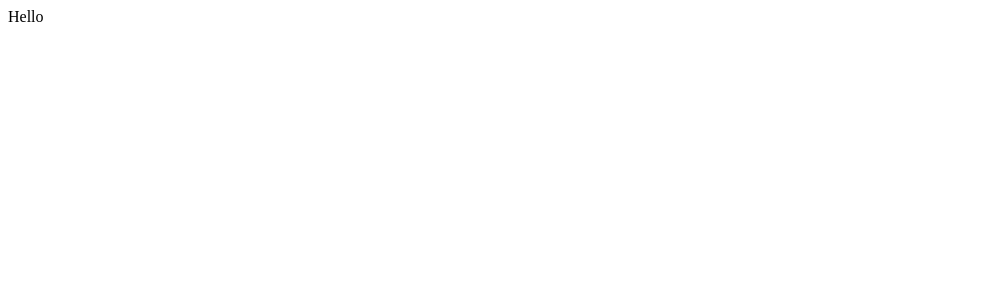
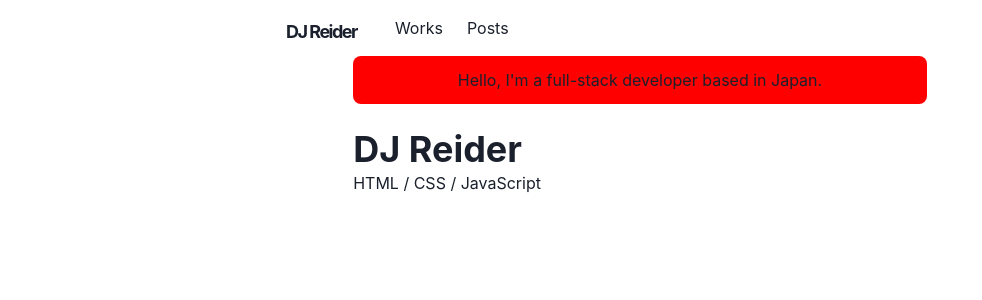
Before and after one commit to DavidReider/DJPortfolio, a Next.js app: page / in a window 1280 px wide. Shown: the top 300 px of the page, without its empty margins (0-982 px from the left). Built offline with nearby package versions, Linux system fonts and the light colour scheme.

Commit message:
Creating Navbar

```diff
--- /dev/null
+++ b/components/layouts/main.js
@@ -0,0 +1,22 @@
+import Head from 'next/head'
+import Navbar from '../navbar.js'
+import { Box, Container } from '@chakra-ui/react'
+
+const Main = ({ children, router}) => {
+    return (
+        <Box as="main" pb={8}>
+            <Head>
+                <meta name="viewport" content="width=device-width, inital-scale=1" />
+                <title>DJ Reider - Homepage</title>
+            </Head>
+
+            <Navbar path={router.asPath} />
+
+            <Container maxW="container.lg.md" pt={14}>
+                {children}
+            </Container>
+        </Box>
+    )
+}
+
+export default Main
--- /dev/null
+++ b/components/logo.js
@@ -0,0 +1,30 @@
+import Link from 'next/link'
+import { Text, useColorModeValue } from '@chakra-ui/react'
+import styled from '@emotion/styled'
+
+const LogoBox = styled.span`
+    font-weight: bold;
+    font-size: 18px;
+    display: inline-flex;
+    align-items: center;
+    height: 30px;
+    line-height: 20px;
+    padding: 10px;
+
+    &:hover img{
+        transform: rotate(20deg);
+    }
+`
+const Logo = () => {
+    return (
+        <Link href="/">
+            <a>
+                <LogoBox>
+                    <Text color={useColorModeValue('gray.800', 'whiteAlpha.900')} fontFamily="M PLUS Rounded 1c" fontWeight="bold" ml={3}> DJ Reider </Text>
+                </LogoBox>
+            </a>
+        </Link>
+    )
+}
+
+export default Logo
--- /dev/null
+++ b/components/navbar.js
@@ -0,0 +1,62 @@
+import Logo from './logo'
+import NextLink from 'next/link'
+import { Container, Box, Link, Stack, Heading, Flex, Menu, MenuItem, MenuList, MenuButton, IconButton, useColorModeValue } from '@chakra-ui/react'
+import { HamburgerIcon } from '@chakra-ui/icons'
+
+const LinkItem = ( { href, path, children} ) => {
+    const active = path === href
+    const inactiveColor = useColorModeValue('gray200', 'whiteAlpha.900')
+    return(
+        <NextLink href={href}>
+            <Link p={2} bg={active ? 'glassTeal' : undefined} color={active ? '#202023' : inactiveColor}>
+                {children}
+            </Link>
+        </NextLink>
+    )
+}
+
+const Navbar = props => {
+    const { path } = props
+
+    return (
+        <Box position="fixed" as="nav" w="100%" bg={useColorModeValue('#ffffff40', '#20202380')} style={{backdropFilter:'blur(10px)'}} zIndex={1} {...props}>
+            <Container display="flex" p={2} maxW="container.md" wrap="wrap" align="center" justify="space-between">
+                <Flex align="center" mr={5}>
+                    <Heading as="h1" size="lg" letterSpacing={'tighter'}>
+                        <Logo />
+                    </Heading>
+                </Flex>
+                <Stack direction={{base: 'column', md:'row'}} display={{base: 'none', md: 'flex'}} width={{base:'full', md: 'auto'}} alignItems="center" flexGrow={1} mt={{base:4, nmd: 0}}>
+                    <LinkItem href="/works" path={path}>
+                        Works
+                    </LinkItem>
+                    <LinkItem href="/posts" path={path}>
+                        Posts
+                    </LinkItem>
+                </Stack>
+
+                <Box flex={1} align="right">
+                    <Box ml={2} display={{base: 'inline-block', md:"none"}}>
+                        <Menu>
+                            <MenuButton as={IconButton} icon={<HamburgerIcon />} variant="outline" aria-label="Options" />
+                            <MenuList>
+                                <NextLink href="/" passHref>
+                                    <MenuItem as={Link}>About</MenuItem>
+                                </NextLink>
+                                <NextLink href="/works" passHref>
+                                    <MenuItem as={Link}>Works</MenuItem>
+                                </NextLink>
+                                <NextLink href="/posts" passHref>
+                                    <MenuItem as={Link}>Posts</MenuItem>
+                                </NextLink>
+                                <MenuItem as={Link} href="https://github.com/DavidReider/DJPortfolio">View Source</MenuItem>
+                            </MenuList>
+                        </Menu>
+                    </Box>
+                </Box>
+            </Container>
+        </Box>
+    )
+}
+
+export default Navbar
--- a/package.json
+++ b/package.json
@@ -1,4 +1,4 @@
- {
+{
   "name": "dj-portfolio",
   "version": "1.0.0",
   "description": "DJ's Website",
@@ -12,6 +12,7 @@
   "author": "DJ Reider",
   "license": "MIT",
   "dependencies": {
+    "@chakra-ui/icons": "^1.0.16",
     "@chakra-ui/react": "^1.6.10",
     "@emotion/react": "^11.5.0",
     "@emotion/styled": "^11.3.0",
--- /dev/null
+++ b/pages/_app.js
@@ -0,0 +1,14 @@
+import { ChakraProvider } from '@chakra-ui/react'
+import Layout from '../components/layouts/main'
+
+const Website = ({ Component, pageProps, router } ) => {
+    return (
+        <ChakraProvider>
+            <Layout router={router}>
+                <Component {...pageProps} key={router.route}></Component>
+            </Layout>
+        </ChakraProvider>
+    )
+}
+
+export default Website
--- a/pages/index.js
+++ b/pages/index.js
@@ -1,6 +1,21 @@
+import { Container, Box, Heading } from '@chakra-ui/react'
+
 const Page = () => {
     return (
-        <div> Hello </div>
+        <Container>
+            <Box borderRadius="lg" bg="red" p={3} mb={6} align="center">
+                Hello, I&apos;m a full-stack developer based in Japan.
+            </Box>
+            <Box display={{md: 'flex'}}>
+                <Box flexGrow={1}>
+                    <Heading as="h2" variant="page-title">
+                        DJ Reider
+                    </Heading>
+                    <p> HTML / CSS / JavaScript </p>
+                </Box>
+            </Box>
+        </Container>
+
     )
 }
 
```
Also changed, not shown: 1 other file (tests, documents, lock files or other folders).
